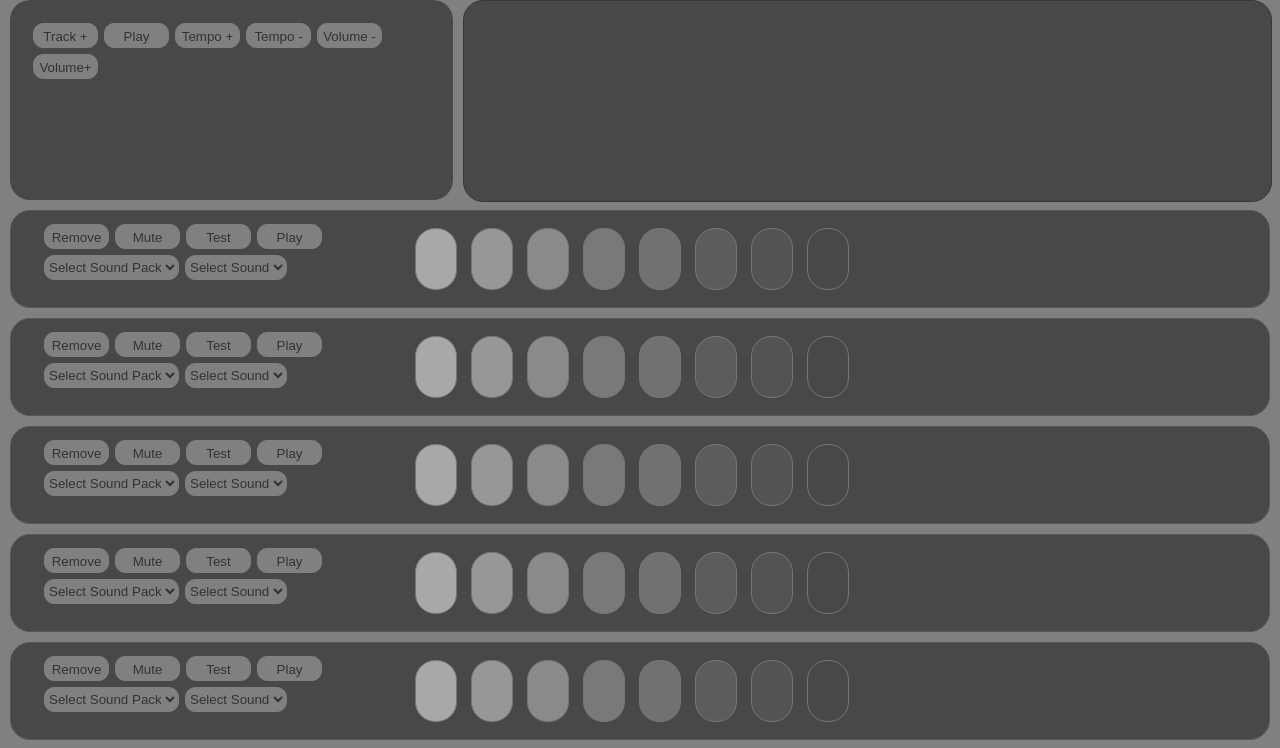
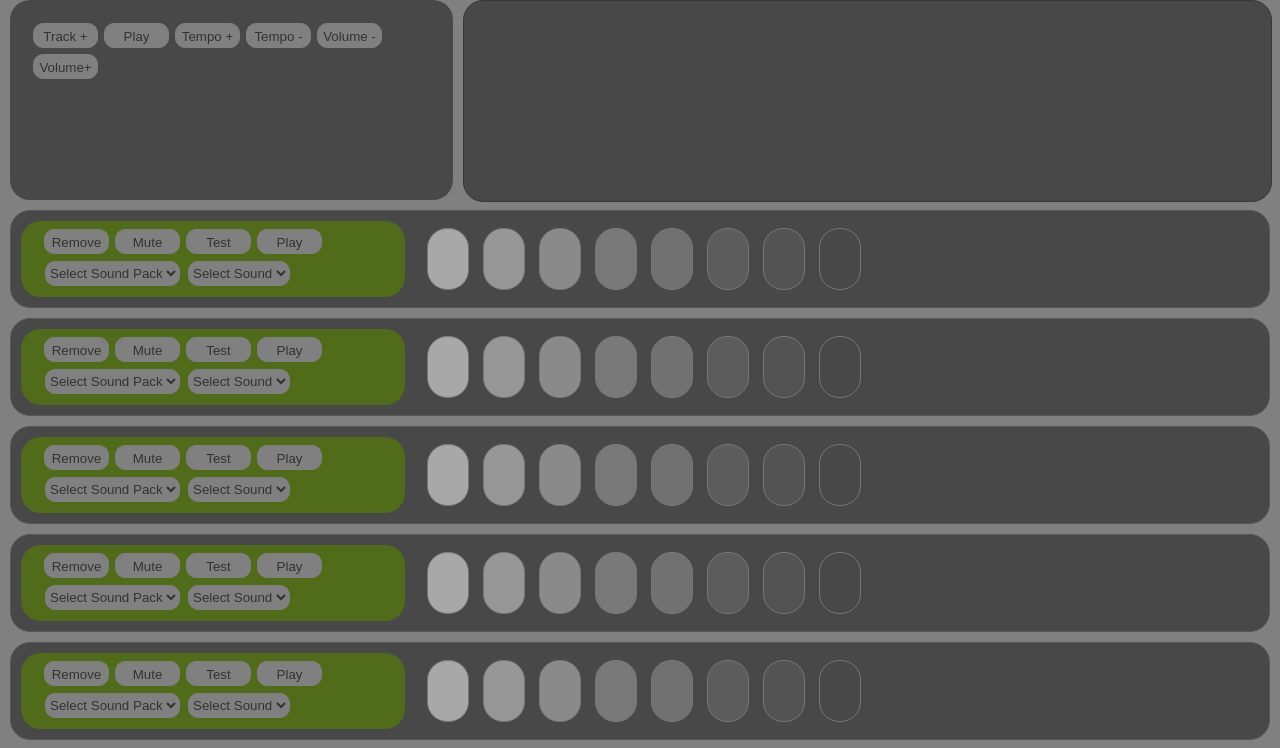
Before and after one commit to Tatiannna/beat-maker, a website: page index.html in a window 1280 px wide. Shown: the top 748 px of the page. Drawn offline with Linux system fonts and the light colour scheme.

Commit message:
Edit styling

```diff
--- a/style.css
+++ b/style.css
@@ -60,10 +60,13 @@
 }
 
 .track-div-left{
-    /* background-color: black; */
-    border-top-left-radius: 20px;
-    border-bottom-left-radius: 20px;
+    background-color: rgb(80, 107, 25);
+    /* border-top-left-radius: 20px;
+    border-bottom-left-radius: 20px; */
+    border-radius: 20px;
     padding-left: 20px;
+    padding-top: 5px;
+    margin-right: 15px;
 }
 
 button {
@@ -90,7 +93,7 @@ select {
     color: rgb(51, 50, 50);
     background-color: grey;
     /* border: none; */
-    margin: 3px;
+    margin: 4px;
     height: 25px;
     padding: 0px;
 }
@@ -171,6 +174,6 @@ li:nth-of-type(8){
 }
 
 li.on {
-    background-color: black;
+    background-color: rgb(80, 107, 25);
     /* border: 1px solid grey; */
 }
```
